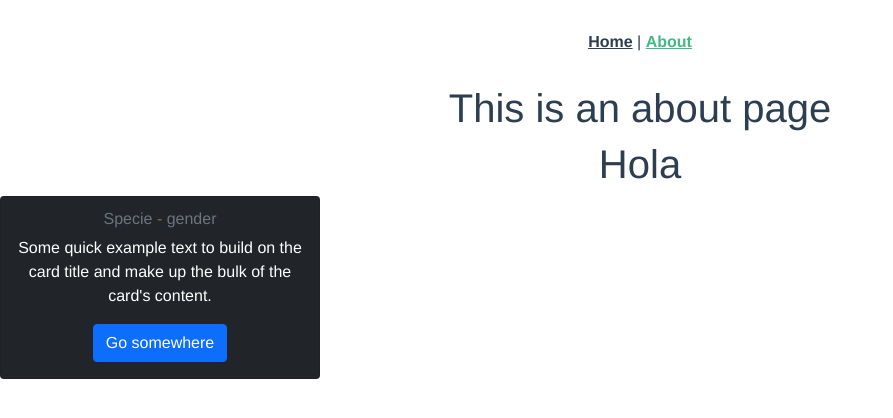
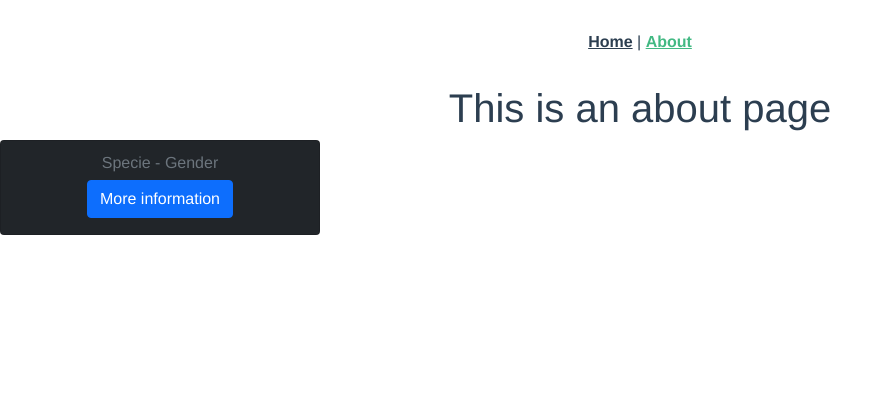
Before and after one commit to presi11/guane-test-frontend, a Vue app: page /about in a window 1280 px wide. Shown: the top 418 px of the page, without its empty margins (0-893 px from the left). Built offline with nearby package versions, Linux system fonts and the light colour scheme; no server answers.

Commit message:
grid cards with allchracters method

```diff
--- a/src/components/CardCharacter.vue
+++ b/src/components/CardCharacter.vue
@@ -1,8 +1,7 @@
 <template>
   <div>
-    <h1>Hola</h1>
-    <h2>{{ name }}</h2>
     <div>
+
       <b-card
         bg-variant="dark"
         text-variant="white"
@@ -13,42 +12,28 @@
         tag="article"
         style="max-width: 20rem"
         class="mb-2"
-        href="/"
       >
-        <b-card-sub-title class="mb-2">Specie {{ species }} - gender {{gender}}</b-card-sub-title>
-        <b-card-text>
-          Some quick example text to build on the card title and make up the
-          bulk of the card's content.
-        </b-card-text>
 
-        <b-button href="/" variant="primary">Go somewhere</b-button>
+        <b-card-sub-title class="mb-2">Specie {{ species }} - Gender {{gender}}</b-card-sub-title>
+
+        <b-button href="/information" variant="primary">More information</b-button>
       </b-card>
+
     </div>
   </div>
 </template>
 
 
 <script>
-import axios from "axios";
+
 export default {
   name: "CardCharacter",
-  data: function () {
-    return {
+  props:{
       name: null,
       image: null,
-      status: null,
       species: null,
       gender: null,
-    };
   },
-  created() {
-    axios.get("https://rickandmortyapi.com/api/character/1").then((result) => {
-      this.name = result.data.name;
-      this.image = result.data.image;
-      this.species = result.data.species;
-      this.gender = result.data.gender;
-      console.log(result.data);
-    });
-  },
+
 };
 </script>
--- /dev/null
+++ b/src/components/GridCard.vue
@@ -0,0 +1,30 @@
+<template>
+<div class="container">
+  <div class="row">
+    <div class="col-sm-3" v-for="(characters, index) in characters" :key="index">
+    <CardCharacter :name=characters.name :image=characters.image :species=characters.species :gender=characters.gender >
+      </CardCharacter>
+    </div>
+  </div>
+</div>
+
+
+
+
+
+</template>
+
+<script>
+import CardCharacter from "@/components/CardCharacter";
+
+export default {
+  name: "GridCard",
+  props: {
+    characters: [],
+  },
+
+  components: {
+    CardCharacter,
+  },
+};
+</script>
--- a/src/router/index.js
+++ b/src/router/index.js
@@ -1,6 +1,7 @@
 import Vue from 'vue'
 import VueRouter from 'vue-router'
 import Home from '../views/Home.vue'
+import Information from '../views/Information.vue'
 
 Vue.use(VueRouter)
 
@@ -17,7 +18,12 @@ const routes = [
     // this generates a separate chunk (about.[hash].js) for this route
     // which is lazy-loaded when the route is visited.
     component: () => import(/* webpackChunkName: "about" */ '../views/About.vue')
-  }
+  },
+  {
+    path: '/information',
+    name: 'Information',
+    component: Information
+  },
 ]
 
 const router = new VueRouter({
--- a/src/views/Home.vue
+++ b/src/views/Home.vue
@@ -1,18 +1,40 @@
 <template>
   <div class="home">
-    <img alt="Vue logo" src="../assets/logo.png">
-    <HelloWorld msg="Welcome to Your Vue.js App"/>
+    <GridCard :characters="characters" />
   </div>
 </template>
 
 <script>
 // @ is an alias to /src
-import HelloWorld from '@/components/HelloWorld.vue'
+import GridCard from "@/components/GridCard.vue";
+import axios from "axios";
 
 export default {
-  name: 'Home',
+  name: "Home",
   components: {
-    HelloWorld
-  }
-}
+    GridCard,
+  },
+
+  data: function () {
+    return { characters: [],
+     };
+  },
+  async created() {
+    axios.get("https://rickandmortyapi.com/api/character").then((result) => {
+      this.characters = result.data.results;
+      console.log(result.data);
+      console.log(this.characters);
+    });
+  },
+  /*   methods: {
+    async allCharacters() {
+      await axios
+        .get("https://rickandmortyapi.com/api/character")
+        .then((result) => {
+          this.characters = result.data.results;
+          console.log(result.data);
+        });
+    },
+  }, */
+};
 </script>
--- /dev/null
+++ b/src/views/Information.vue
@@ -0,0 +1,14 @@
+<template>
+  <div>
+    <h1>This is an all information by character</h1>
+  </div>
+</template>
+
+<script>
+
+
+export default {
+  name: 'Information',
+}
+
+</script>
```
Also changed, not shown: src/components/AllInformation.vue (added), 1 other file (tests, documents, lock files or other folders).
